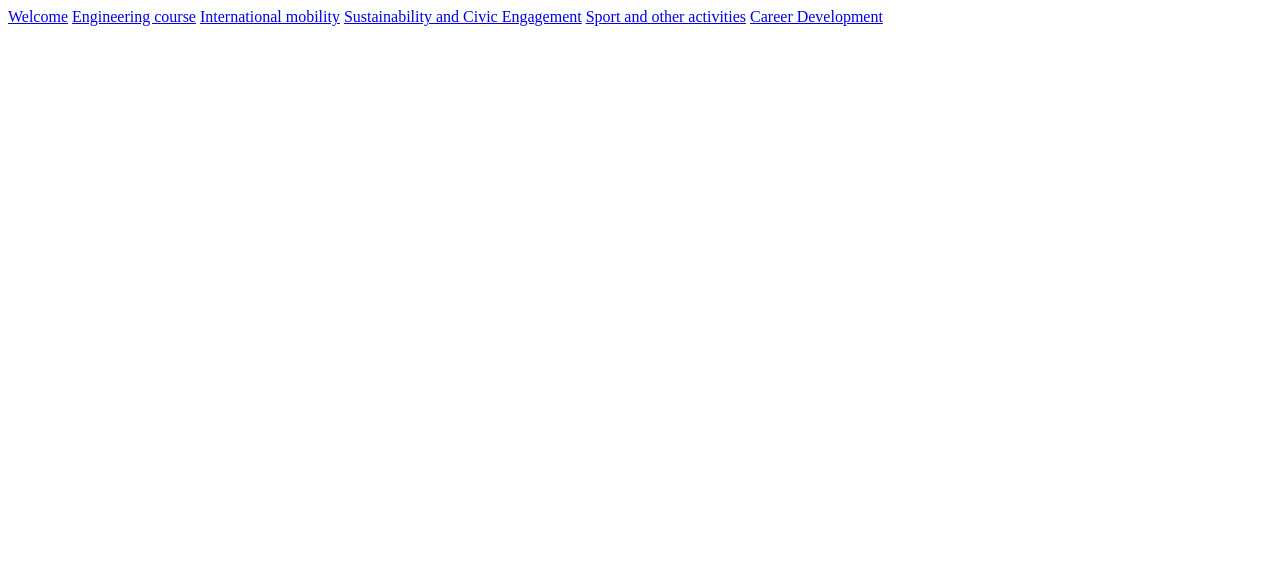
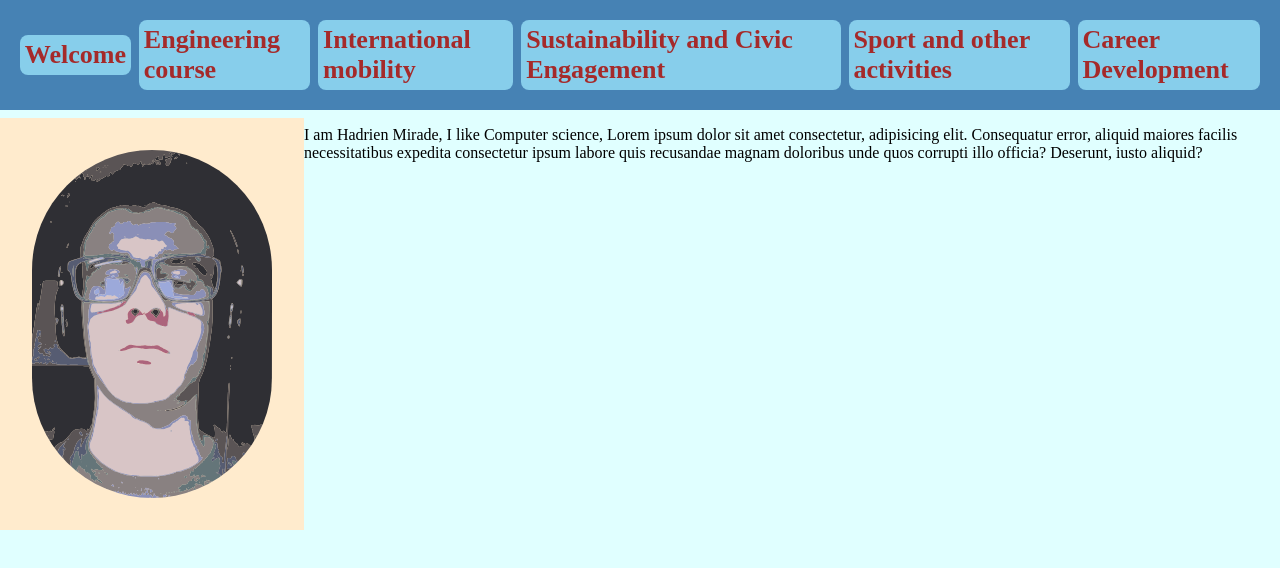
Before and after one commit to hadmir21/E-portfolio, a plain HTML site: page Welcome.html in a window 1280 px wide. Drawn offline with Linux system fonts and the light colour scheme.

Commit message:
Barre de navigation v1

```diff
--- a/Welcome.html
+++ b/Welcome.html
@@ -1,15 +1,33 @@
 <!DOCTYPE html>
-<html>
+<html lang="en">
 <head>
+    <meta charset="utf-8">
+    <title>Welcome</title>
+    <link rel="stylesheet" href="main.css">
 </head>
 <body>
-    <div id="mainlinks">
-     <a id="toplinks" href="Welcome.html">Welcome</a>
-     <a id="toplinks" href="Engineering_course.html">Engineering course</a>
-     <a id="toplinks" href="International_mobility.html">International mobility</a>
-     <a id="toplinks" href="Sustainability_and_civic_engagement.html">Sustainability and Civic Engagement</a>
-     <a id="toplinks" href="Sport_and_other_activities.html">Sport and other activities</a>
-     <a id="toplinks" href="Career_development.html">Career Development</a>
-    </div>
+    <header>
+        <nav id="mainlinks">
+            <a class="toplinks" href="Welcome.html">Welcome</a>
+            <a class="toplinks" href="Engineering_course.html">Engineering course</a>
+            <a class="toplinks" href="International_mobility.html">International mobility</a>
+            <a class="toplinks" href="Sustainability_and_civic_engagement.html">Sustainability and Civic Engagement</a>
+            <a class="toplinks" href="Sport_and_other_activities.html">Sport and other activities</a>
+            <a class="toplinks" href="Career_development.html">Career Development</a>
+        </nav>
+    </header>
+    <section>
+        <div class="mediablock">
+            <img class="profilepicture" src="photo_profil.svg" alt="un portrait"/>
+        </div>
+        <div>
+            <p>I am Hadrien Mirade, I like Computer science, Lorem ipsum dolor sit amet consectetur, adipisicing elit. Consequatur error, aliquid maiores facilis necessitatibus expedita consectetur ipsum labore quis recusandae magnam doloribus unde quos corrupti illo officia? Deserunt, iusto aliquid?
+
+            </p>
+        </div>
+    </section>
+    <footer>
+
+    </footer>
 </body>
 </html>
--- /dev/null
+++ b/main.css
@@ -0,0 +1,59 @@
+body {
+    margin: 0rem;
+    background-color: lightcyan;
+ }
+
+#mainlinks {
+    display: flex;
+    align-items: center;
+    justify-content: space-around;
+    padding: 1rem;
+    background-color: steelblue;
+}
+
+.toplinks {
+    display: flexbox;
+    align-items: center;
+    block-size: max-content;
+    text-decoration:none;
+    font-size: 1.63rem;
+    padding: 0.3rem;
+    color:brown;
+    background-color: skyblue;
+    border-radius: 0.5rem;
+    font-weight: 550;
+    margin: 0.25rem;
+
+}
+
+.toplinks:hover{
+    color:firebrick;
+    background-color: lightgreen;
+    font-weight: bold;
+}
+
+section {
+    display: flex;
+    margin:0rem;
+}
+
+.profilepicture {
+    display: flex;
+    border-radius: 10rem;
+    width: 15rem
+}
+
+.mediablock {
+    display: flexbox;
+    align-items: center;
+    padding: 2rem;
+    margin-top: 0.5rem;
+    background-color: blanchedalmond;
+}
+
+@media only screen and (min-width: 320px) and (max-width: 991px) {
+	#mainlinks {
+		flex-direction: column;
+	}
+}
+/*
```
Also changed, not shown: Career_development.html (+20 -9 lines), Engineering_course.html (+20 -9 lines), International_mobility.html (+26 -0 lines), Sport_and_other_activities.html (+20 -9 lines), Sustainability_and_civic_engagement.html (+20 -9 lines), photo_profil.svg (added).
